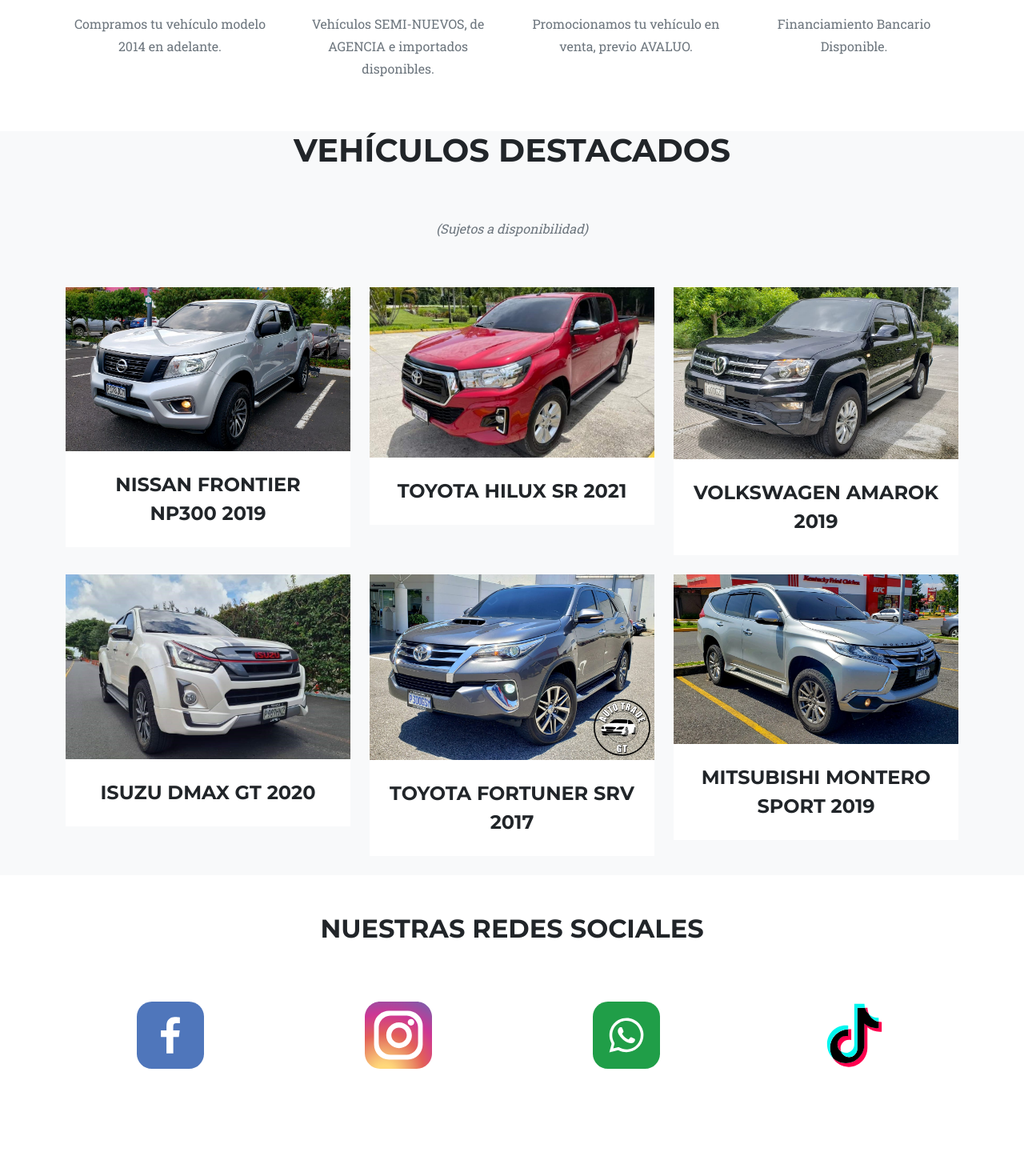
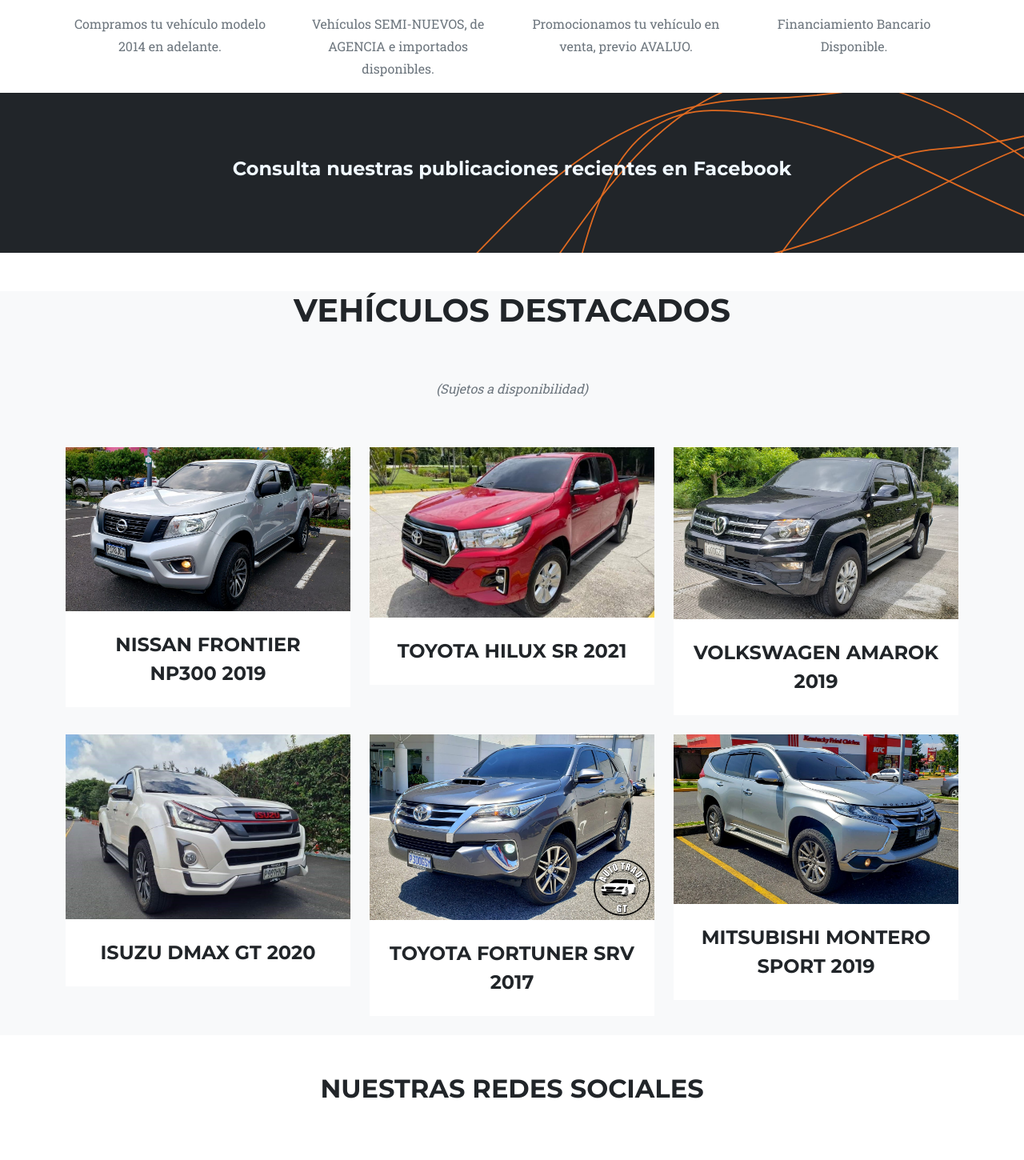
Before and after one commit to miguelgnz/autotradeprod, a React (Create React App) app: page / in a window 1280 px wide. Shown: the part 1009-2459 px from the top of the page at 80% size. Built offline with nearby package versions, Linux system fonts and the light colour scheme; the HTML template or start-up script is replaced by a standard one.

Commit message:
BannerMsg creation & AOS implementation

```diff
--- a/package.json
+++ b/package.json
@@ -6,6 +6,7 @@
     "@testing-library/jest-dom": "^5.14.1",
     "@testing-library/react": "^11.2.7",
     "@testing-library/user-event": "^12.8.3",
+    "aos": "^2.3.4",
     "axios": "^0.21.1",
     "moment": "^2.29.1",
     "react": "^17.0.2",
--- a/src/App.js
+++ b/src/App.js
@@ -8,6 +8,7 @@
 import { Contact } from './components/layout/Contact';
 import { Footer } from './components/layout/Footer';
 import { StickyButtons } from './components/StickyButtons/StickyButtons';
+import BannerMessage from './components/layout/BannerMessage/BannerMessage';
 
 const App = () =>
   <Fragment>
@@ -15,6 +16,7 @@
     <Navbar />
     <Masthead />
     <Services />
+    <BannerMessage />
     <OutstandinDynamic />
     <Contact />
     <About />
--- a/src/components/StickyButtons/StickyButtons.js
+++ b/src/components/StickyButtons/StickyButtons.js
@@ -1,5 +1,5 @@
 import React from 'react'
-import { IoLogoWhatsapp, IoIosPhonePortrait } from "react-icons/io";
+import { IoLogoWhatsapp } from "react-icons/io";
 import { AiFillPhone } from "react-icons/ai";
 
 import classes from './StickyButtons.module.css'
@@ -10,7 +10,7 @@
         <a className={classes.stickyMediaButton} href='https://wa.me/50257458394' style={{backgroundColor: '#25d366'}}>
             <IoLogoWhatsapp className={classes.stickyMediaIcon}/>
         </a>
-        <a className={classes.stickyMediaButton} href='tel:+50257458394' itemprop="telephone">
+        <a className={classes.stickyMediaButton} href='tel:+50257458394' itemProp="telephone">
             <AiFillPhone className={classes.stickyMediaIcon}/>
         </a>
     </div>
--- /dev/null
+++ b/src/components/layout/BannerMessage/BannerMessage.js
@@ -0,0 +1,20 @@
+import React, { useEffect} from 'react'
+import AOS from 'aos'
+import 'aos/dist/aos.css'
+
+import classes from './BannerMessage.module.css'
+
+const BannerMessage = () => {
+    useEffect(() => {
+      AOS.init({ duration: 2000})
+    }, [])
+
+
+  return (
+    <div data-aos="fade-up" className={classes.bannerMsg}>
+        <h2 className={classes.bannerText} data-aos="zoom-in">Consulta nuestras publicaciones recientes en Facebook</h2>
+    </div>
+  )
+}
+
+export default BannerMessage
--- /dev/null
+++ b/src/components/layout/BannerMessage/BannerMessage.module.css
@@ -0,0 +1,22 @@
+.bannerMsg {
+    display:flex;
+    justify-content:center;
+    align-items:center;
+    height:25vh;
+    background-image: url('../../../assets/curve_background.svg');
+    background-size:cover;
+    background-position:center;
+}
+
+.bannerText {
+    color: aliceblue;
+    font-size: 1.5rem;
+    text-align: center;
+    padding: 0 15px 0 15px;
+}
+
+
+/*
+orange e06a20
+dark 212529
+*/
--- a/src/components/layout/Contact.js
+++ b/src/components/layout/Contact.js
@@ -1,10 +1,17 @@
-import React from 'react'
+import React, {useEffect} from 'react'
 import instagram from '../../assets/logos/instagram.svg'
 import facebook from '../../assets/logos/facebook.svg'
 import whatsapp from '../../assets/logos/whatsapp.svg'
 import tiktok from '../../assets/logos/tiktok.svg'
 
+import AOS from 'aos'
+import 'aos/dist/aos.css'
+
 export const Contact = () => {
+    useEffect(() => {
+        AOS.init({ duration: 2000})
+    }, [])
+
     return (
         <div className="py-5" id="social">
             <div className="container">
@@ -12,7 +19,7 @@
                     <h2 className="section-heading text-uppercase">Nuestras redes sociales</h2>
                 </div>
                 <div className="row align-items-center social-grid">
-                    <div className="col-md-3 col-sm-6 my-4">
+                    <div className="col-md-3 col-sm-6 my-4" data-aos="fade-up">
                         <a
                             href="https://www.facebook.com/autotradegt"
                             target="_blank"
@@ -21,7 +28,7 @@
                             <img className="img-fluid img-brand d-block mx-auto" src={facebook} alt="..." />
                         </a>
                     </div>
-                    <div className="col-md-3 col-sm-6 my-4">
+                    <div className="col-md-3 col-sm-6 my-4" data-aos="fade-up">
                         <a
                             href="https://www.instagram.com/autotradegt/"
                             target="_blank"
@@ -30,7 +37,7 @@
                             <img className="img-fluid img-brand d-block mx-auto" src={instagram} alt="..." />
                         </a>
                     </div>
-                    <div className="col-md-3 col-sm-6 my-4">
+                    <div className="col-md-3 col-sm-6 my-4" data-aos="fade-up">
                         <a
                             href="https://wa.me/50257458394"
                             target="_blank"
@@ -39,7 +46,7 @@
                             <img className="img-fluid img-brand d-block mx-auto" src={whatsapp} alt="..." />
                         </a>
                     </div>
-                    <div className="col-md-3 col-sm-6 my-4">
+                    <div className="col-md-3 col-sm-6 my-4" data-aos="fade-up">
                         <a
                             href="https://www.tiktok.com/@autotradegt?"
                             target="_blank"
--- a/src/components/layout/Masthead.js
+++ b/src/components/layout/Masthead.js
@@ -1,8 +1,14 @@
-import React from 'react'
+import React, {useEffect} from 'react'
+import AOS from 'aos'
+import 'aos/dist/aos.css'
 
 export const Masthead = () => {
+    useEffect(() => {
+        AOS.init({ duration: 1000})
+    }, [])
+
     return (
-        <header className="masthead" id="page-top">
+        <header className="masthead" data-aos="fade-up" id="page-top">
             <div className="container">
                 <div className="masthead-subheading">Bienvenidos a nuestra página web</div>
                 <div className="masthead-heading text-uppercase">Auto Trade GT</div>
--- a/src/components/layout/Services.js
+++ b/src/components/layout/Services.js
@@ -1,6 +1,12 @@
-import React from 'react'
+import React, {useEffect} from 'react'
+import AOS from 'aos'
+import 'aos/dist/aos.css'
 
 export const Services = () => {
+    useEffect(() => {
+        AOS.init({ duration: 2000})
+    }, [])
+
     return (
         <section className="page-section" id="services">
             <div className="container">
@@ -8,7 +14,7 @@
                     <h2 className="section-heading text-uppercase">Nuestros Servicios</h2>
                 </div>
                 <div className="row text-center">
-                    <div className="col-md-3">
+                    <div className="col-md-3" data-aos="fade-up">
                         <span className="fa-stack fa-4x">
                             <i className="fas fa-circle fa-stack-2x text-primary"></i>
                             <i className="fas fa-shopping-cart fa-stack-1x fa-inverse"></i>
@@ -16,7 +22,7 @@
                         <h4 className="my-3">Compra</h4>
                         <p className="text-muted">Compramos tu vehículo modelo 2014 en adelante.</p>
                     </div>
-                    <div className="col-md-3">
+                    <div className="col-md-3" data-aos="fade-up">
                         <span className="fa-stack fa-4x">
                             <i className="fas fa-circle fa-stack-2x text-primary"></i>
                             <i className="fas fa-handshake fa-stack-1x fa-inverse"></i>
@@ -24,7 +30,7 @@
                         <h4 className="my-3">Venta</h4>
                         <p className="text-muted">Vehículos SEMI-NUEVOS, de AGENCIA e importados disponibles.</p>
                     </div>
-                    <div className="col-md-3">
+                    <div className="col-md-3" data-aos="fade-up">
                         <span className="fa-stack fa-4x">
                             <i className="fas fa-circle fa-stack-2x text-primary"></i>
                             <i className="fas fa-bullhorn fa-stack-1x fa-inverse"></i>
@@ -32,7 +38,7 @@
                         <h4 className="my-3">Promoción</h4>
                         <p className="text-muted">Promocionamos tu vehículo en venta, previo AVALUO.</p>
                     </div>
-                    <div className="col-md-3">
+                    <div className="col-md-3" data-aos="fade-up">
                         <span className="fa-stack fa-4x">
                             <i className="fas fa-circle fa-stack-2x text-primary"></i>
                             <i className="fas fa-university fa-stack-1x fa-inverse"></i>
```
Also changed, not shown: src/components/layout/About.js (+13 -6 lines), src/assets/curve_background.svg (added).
